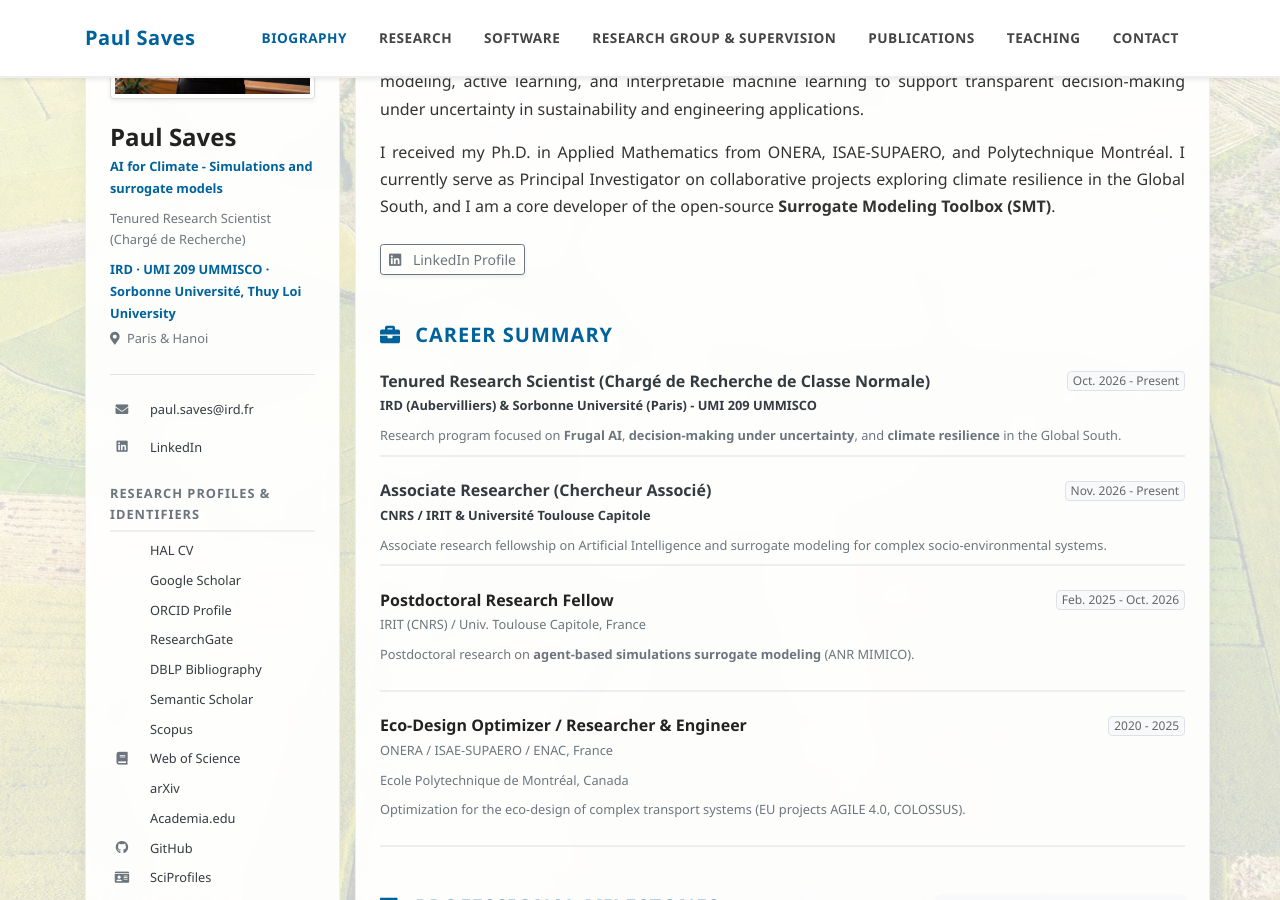
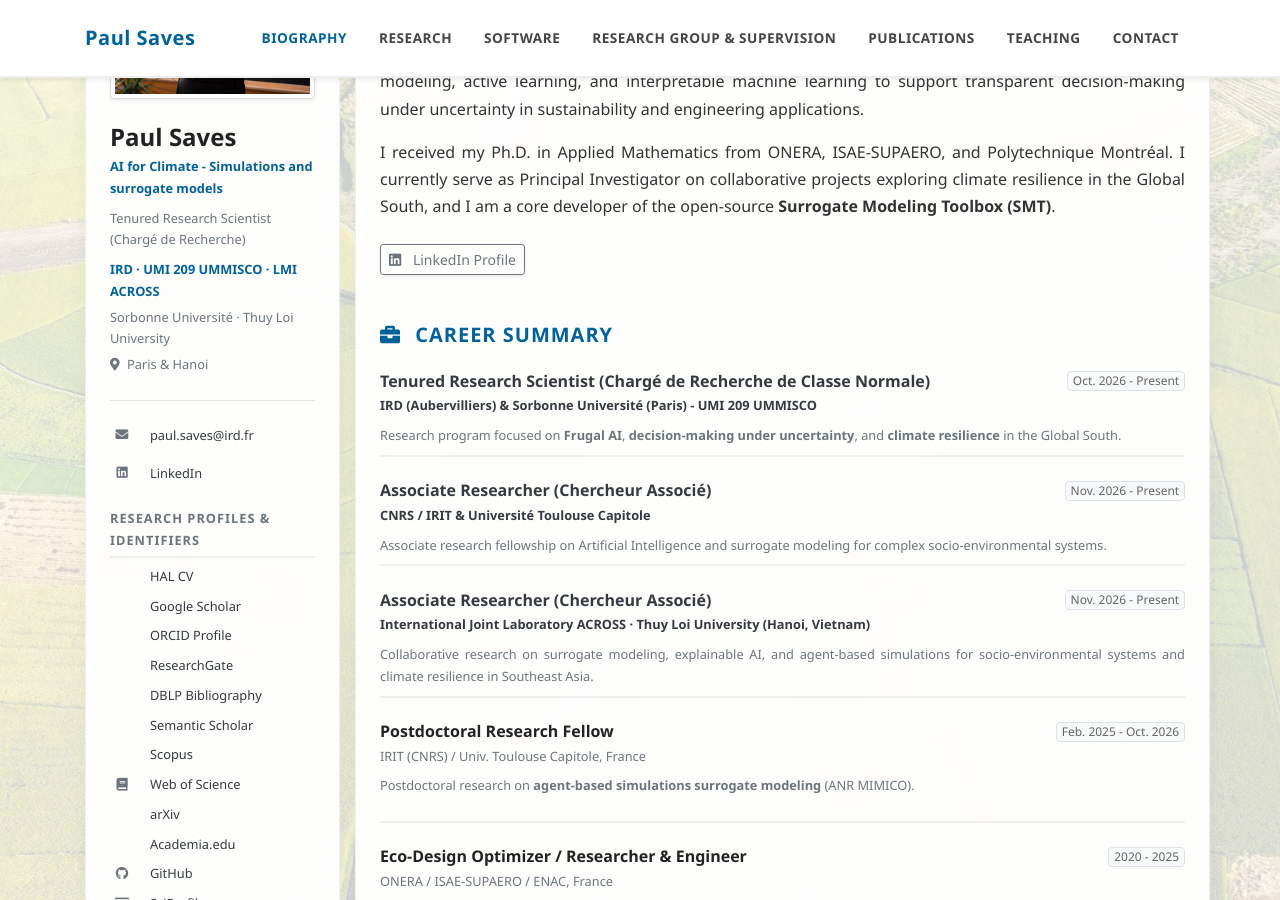
Before and after one commit to Paul-Saves/Paul-Saves.github.io, a Jekyll site: the page built from index.md, in a window 1280 px wide and 900 px high, scrolled down 243 px. Built offline with Jekyll 4.4.1, drawn with Linux system fonts in a browser that asks for light colours; a style sheet for code colours, icons or effects is not loaded.

Commit message:
chore(site): align LMI ACROSS & Thuy Loi affiliations across sidebar, bio, and contact

```diff
--- a/_config.yml
+++ b/_config.yml
@@ -3,7 +3,7 @@ title: Paul Saves | Academic Portfolio
 name: Paul Saves
 email: paul.saves@ird.fr
 description: "Chargé de Recherche - Tenured Research Scientist - AI for Sustainability | Frugal AI, Explainable AI, Multidisciplinarity"
-affiliation: "IRD · UMI 209 UMMISCO · Sorbonne Université, Thuy Loi University"
+affiliation: "IRD · UMI 209 UMMISCO · LMI ACROSS"
 baseurl: "" # the subpath of your site, e.g. /blog
 url: "https://paul-saves.github.io" # the base hostname & protocol for your site
 
--- a/_layouts/default.html
+++ b/_layouts/default.html
@@ -69,6 +69,7 @@
             <p class="small text-primary font-weight-bold mb-2">AI for Climate - Simulations and surrogate models</p>
             <p class="text-muted small mb-2">Tenured Research Scientist (Chargé de Recherche)</p>
             <p class="small mb-1 text-primary"><strong>{{ site.affiliation }}</strong></p>
+            <p class="small text-secondary mb-1">Sorbonne Université · Thuy Loi University</p>
             <p class="small text-muted mb-4"><i class="fas fa-map-marker-alt mr-1"></i> Paris &amp; Hanoi</p>
 
             <hr class="mb-4">
--- a/index.md
+++ b/index.md
@@ -40,6 +40,17 @@ title: Biography
         <div class="small text-dark mb-2 font-weight-bold">CNRS / IRIT &amp; Université Toulouse Capitole</div>
         <p class="small text-justify text-secondary mb-0">
           Associate research fellowship on Artificial Intelligence and surrogate modeling for complex socio-environmental systems.
+        </p>
+      </div>
+
+      <div class="exp-item mb-4 pb-2 border-bottom">
+        <div class="d-flex justify-content-between align-items-center mb-1">
+          <h3 class="h6 font-weight-bold mb-0 text-dark">Associate Researcher (Chercheur Associé)</h3>
+          <span class="badge badge-light border font-weight-normal">Nov. 2026 - Present</span>
+        </div>
+        <div class="small text-dark mb-2 font-weight-bold">International Joint Laboratory ACROSS · Thuy Loi University (Hanoi, Vietnam)</div>
+        <p class="small text-justify text-secondary mb-0">
+          Collaborative research on surrogate modeling, explainable AI, and agent-based simulations for socio-environmental systems and climate resilience in Southeast Asia.
         </p>
       </div>
 
```
Also changed, not shown: _pages/contact.md (+1 -1 lines).
